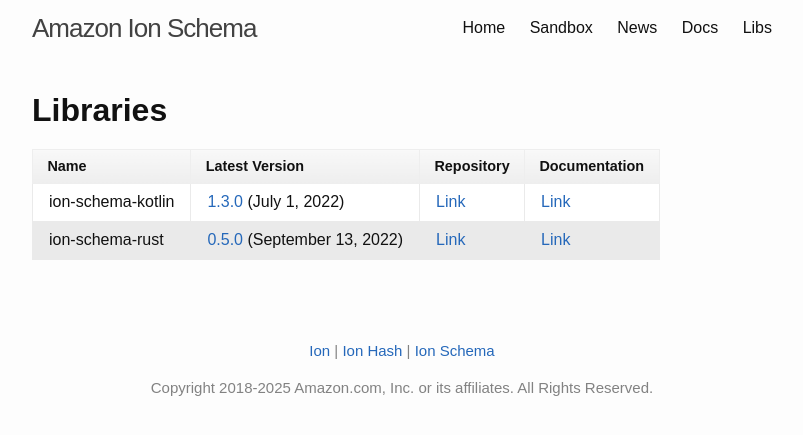
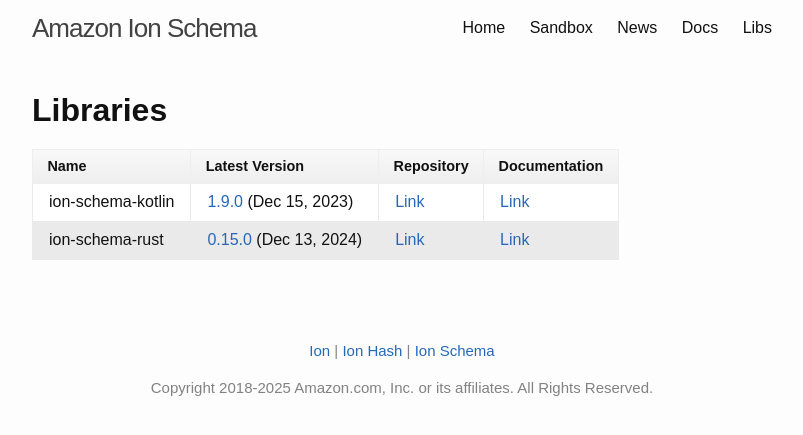
Before and after one commit to amazon-ion/ion-schema, a Jekyll site: the page built from libs.md, in a window 1280 px wide. Shown: the top 435 px of the page, without its empty margins (238-1041 px from the left). Built offline with Jekyll 4.4.1, drawn with Linux system fonts in a browser that asks for light colours.

Commit message:
Update libs.md
Bringing latest released version up to date

```diff
--- a/libs.md
+++ b/libs.md
@@ -6,5 +6,5 @@ title: Libraries
 
 | Name | Latest Version | Repository | Documentation |
 |------|----------------|------------|---------------|
-| ion-schema-kotlin | [1.3.0](https://github.com/amzn/ion-schema-kotlin/releases/latest) (July 1, 2022) | [Link](https://github.com/amzn/ion-schema-kotlin) | [Link](https://www.javadoc.io/doc/com.amazon.ion/ion-schema-kotlin/latest/index.html) |
-| ion-schema-rust | [0.5.0](https://github.com/amzn/ion-schema-rust/releases/latest) (September 13, 2022) | [Link](https://github.com/amzn/ion-schema-rust) | [Link](https://docs.rs/ion-schema/latest/ion_schema/)
+| ion-schema-kotlin | [1.9.0](https://github.com/amzn/ion-schema-kotlin/releases/latest) (Dec 15, 2023) | [Link](https://github.com/amzn/ion-schema-kotlin) | [Link](https://www.javadoc.io/doc/com.amazon.ion/ion-schema-kotlin/latest/index.html) |
+| ion-schema-rust | [0.15.0](https://github.com/amzn/ion-schema-rust/releases/latest) (Dec 13, 2024) | [Link](https://github.com/amzn/ion-schema-rust) | [Link](https://docs.rs/ion-schema/latest/ion_schema/)
```
